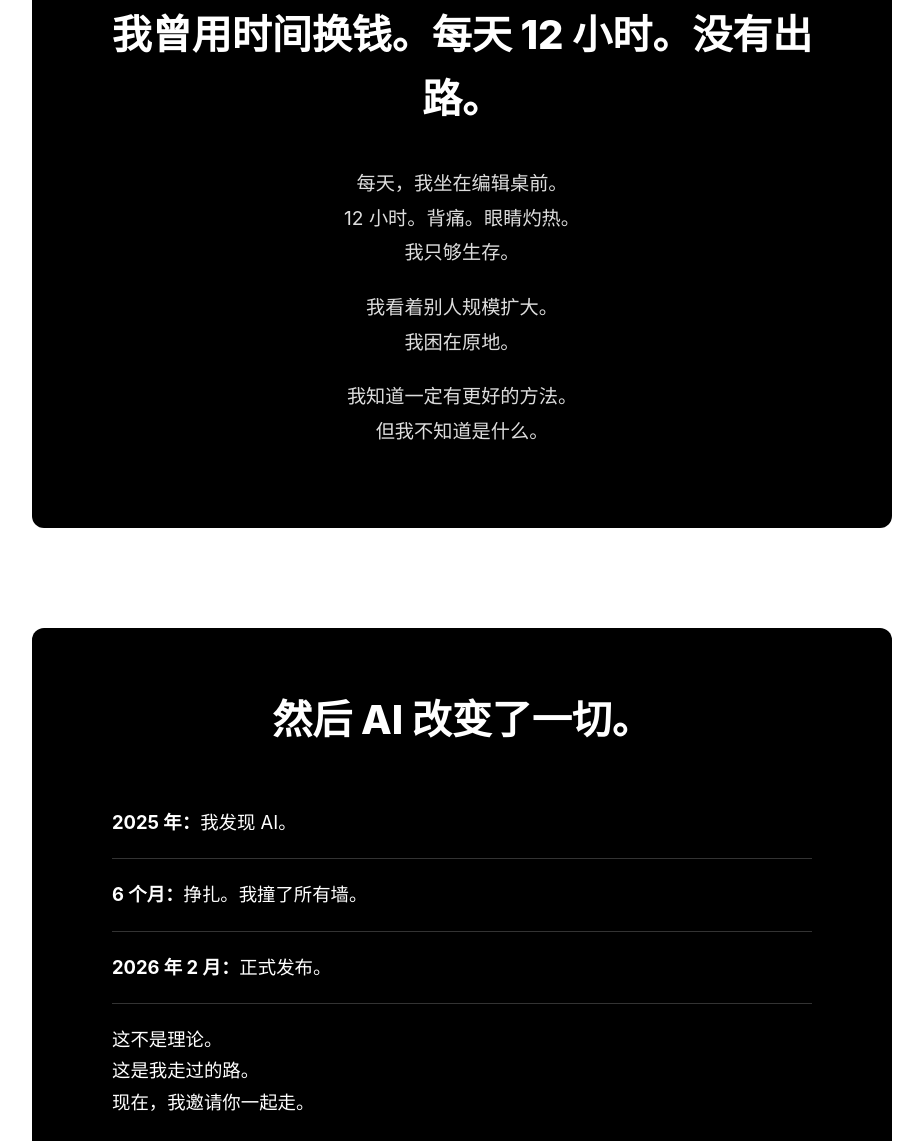
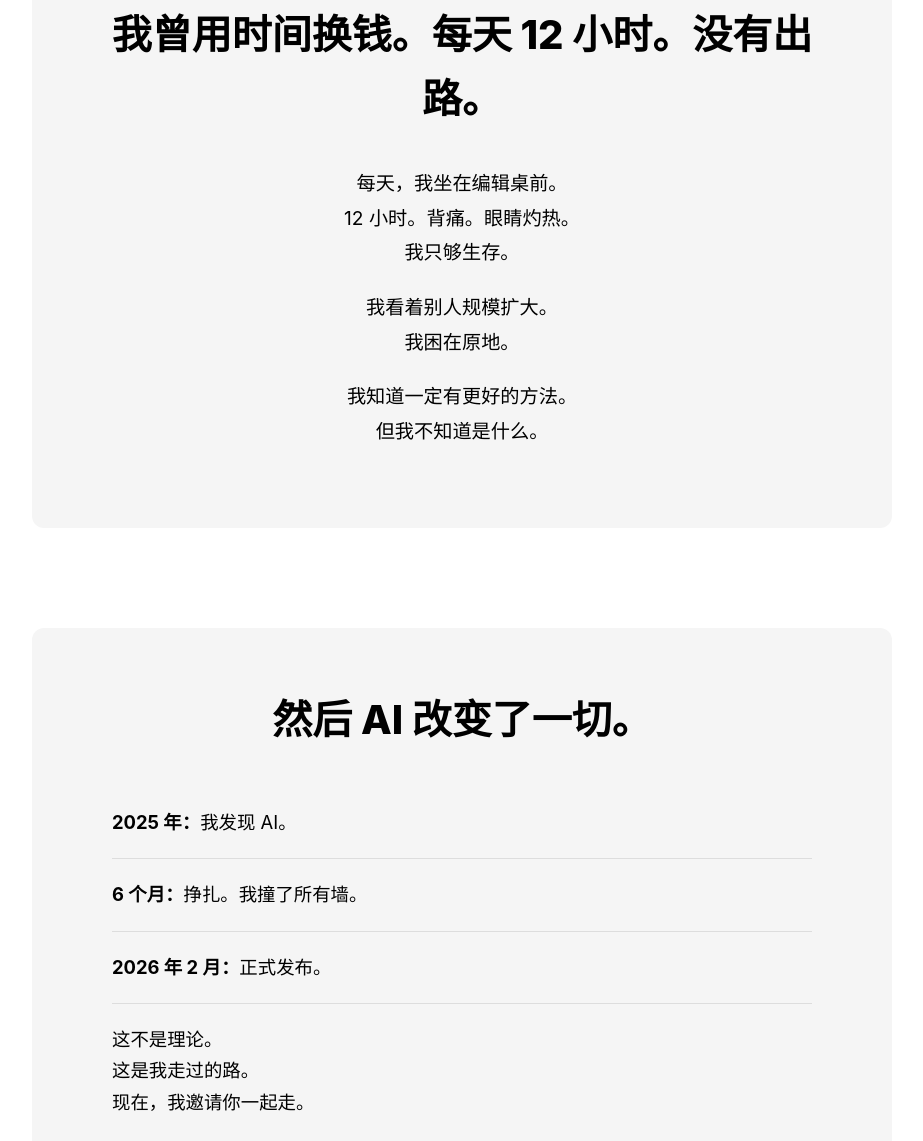
Before and after one commit to kirajayl/albert, a plain HTML site: page index.html in a window 1280 px wide. Shown: the part 2545-3686 px from the top of the page, without its empty margins (178-1101 px from the left). Drawn offline with Linux system fonts and the light colour scheme.

Commit message:
Change Problem, Transformation, Why This Works sections to light grey with black text

```diff
--- a/index.html
+++ b/index.html
@@ -88,8 +88,8 @@
         .problem {
             margin: 100px 0;
             padding: 60px 50px;
-            background: #000000;
-            color: #FFFFFF;
+            background: #F5F5F5;
+            color: #000000;
             border-radius: 12px;
             text-align: center;
         }
@@ -97,21 +97,22 @@
             font-size: 2.5rem;
             margin-bottom: 35px;
             font-weight: 800;
+            color: #000000;
         }
         .problem p {
             font-size: 1.2rem;
             line-height: 1.8;
             max-width: 600px;
             margin: 0 auto 20px;
-            color: #ddd;
+            color: #000000;
         }
 
         /* TRANSFORMATION */
         .transformation {
             margin: 100px 0;
             padding: 60px 50px;
-            background: #000000;
-            color: #FFFFFF;
+            background: #F5F5F5;
+            color: #000000;
             border-radius: 12px;
         }
         .transformation h2 {
@@ -119,6 +120,7 @@
             margin-bottom: 35px;
             font-weight: 800;
             text-align: center;
+            color: #000000;
         }
         .timeline {
             max-width: 700px;
@@ -126,12 +128,13 @@
         }
         .timeline-item {
             padding: 20px 0;
-            border-bottom: 1px solid rgba(255,255,255,0.2);
+            border-bottom: 1px solid #dddddd;
             font-size: 1.15rem;
             line-height: 1.7;
+            color: #000000;
         }
         .timeline-item:last-child { border-bottom: none; }
-        .timeline-item strong { font-weight: 700; }
+        .timeline-item strong { font-weight: 700; color: #000000; }
 
         /* HOW IT WORKS */
         .how-it-works {
@@ -308,8 +311,8 @@
         .why-this-works {
             margin: 100px 0;
             padding: 60px 50px;
-            background: #000000;
-            color: #FFFFFF;
+            background: #F5F5F5;
+            color: #000000;
             border-radius: 12px;
         }
         .why-this-works h2 {
@@ -317,13 +320,14 @@
             margin-bottom: 35px;
             font-weight: 800;
             text-align: center;
+            color: #000000;
         }
         .why-this-works p {
             font-size: 1.2rem;
             line-height: 1.8;
             max-width: 700px;
             margin: 0 auto 20px;
-            color: #F5F5F5;
+            color: #000000;
             text-align: center;
         }
 
```
